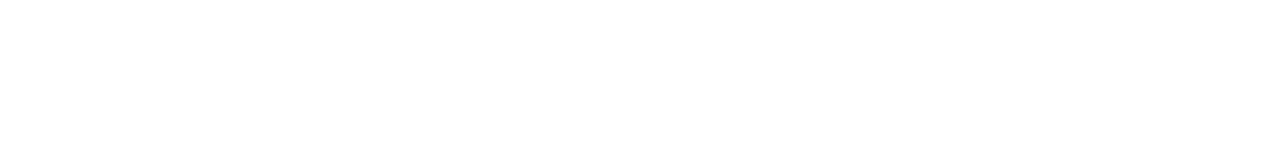
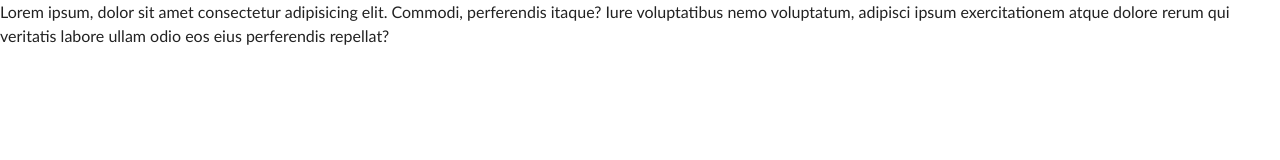
Before and after one commit to yash1novvv/starter__file, a plain HTML site: page index.html in a window 1280 px wide. Drawn offline with nearby package versions, Linux system fonts and the light colour scheme; files that its build step writes are made by us from their sources.

Commit message:
Header add code

```diff
--- a/index.html
+++ b/index.html
@@ -10,6 +10,9 @@
 <body>
 
     <h1 class="visually-hidden">Site Name</h1>
+    <p>
+        Lorem ipsum, dolor sit amet consectetur adipisicing elit. Commodi, perferendis itaque? Iure voluptatibus nemo voluptatum, adipisci ipsum exercitationem atque dolore rerum qui veritatis labore ullam odio eos eius perferendis repellat?
+    </p>
 
     <script src="js/main.js"></script>
 </body>
```
